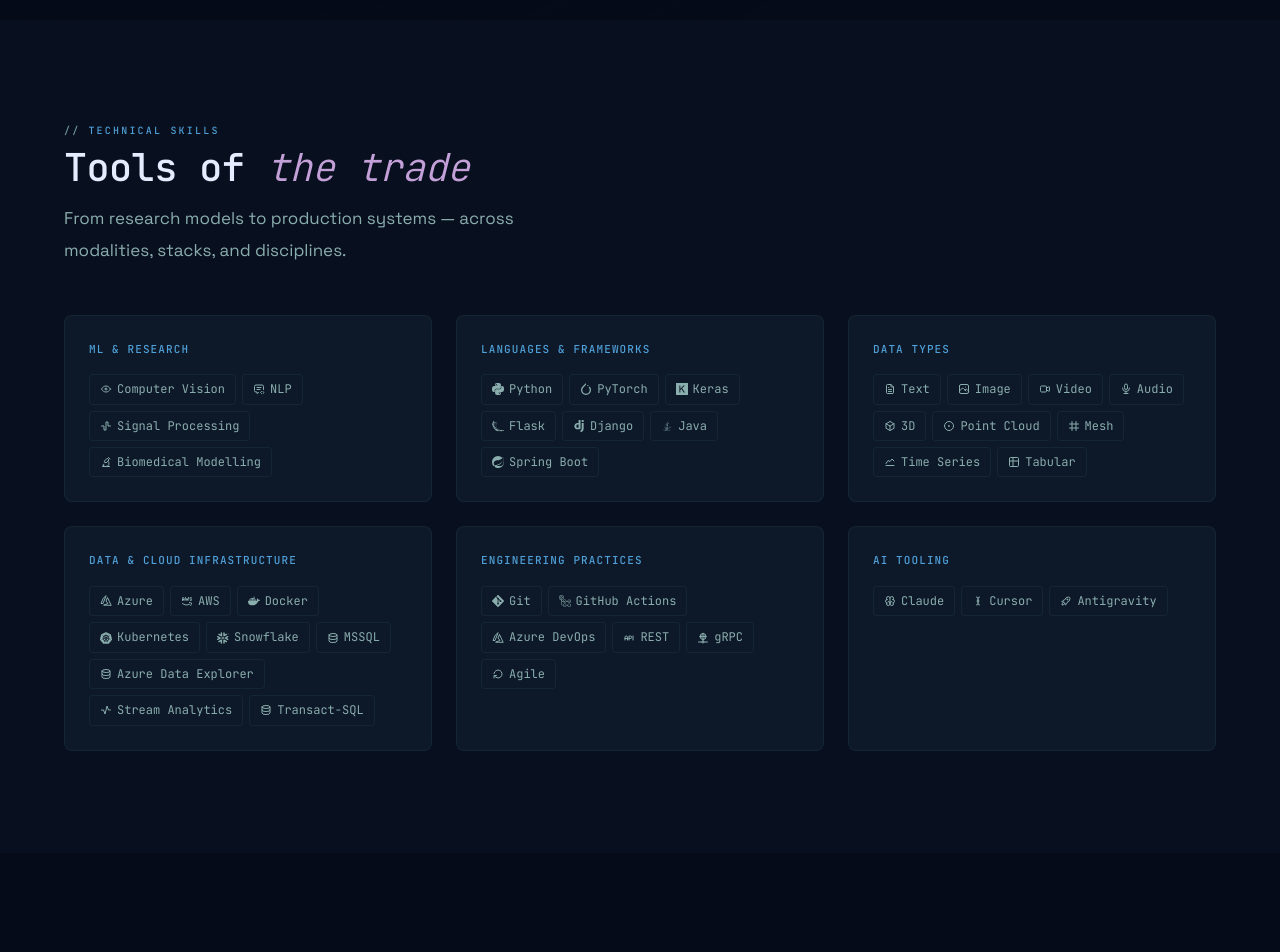
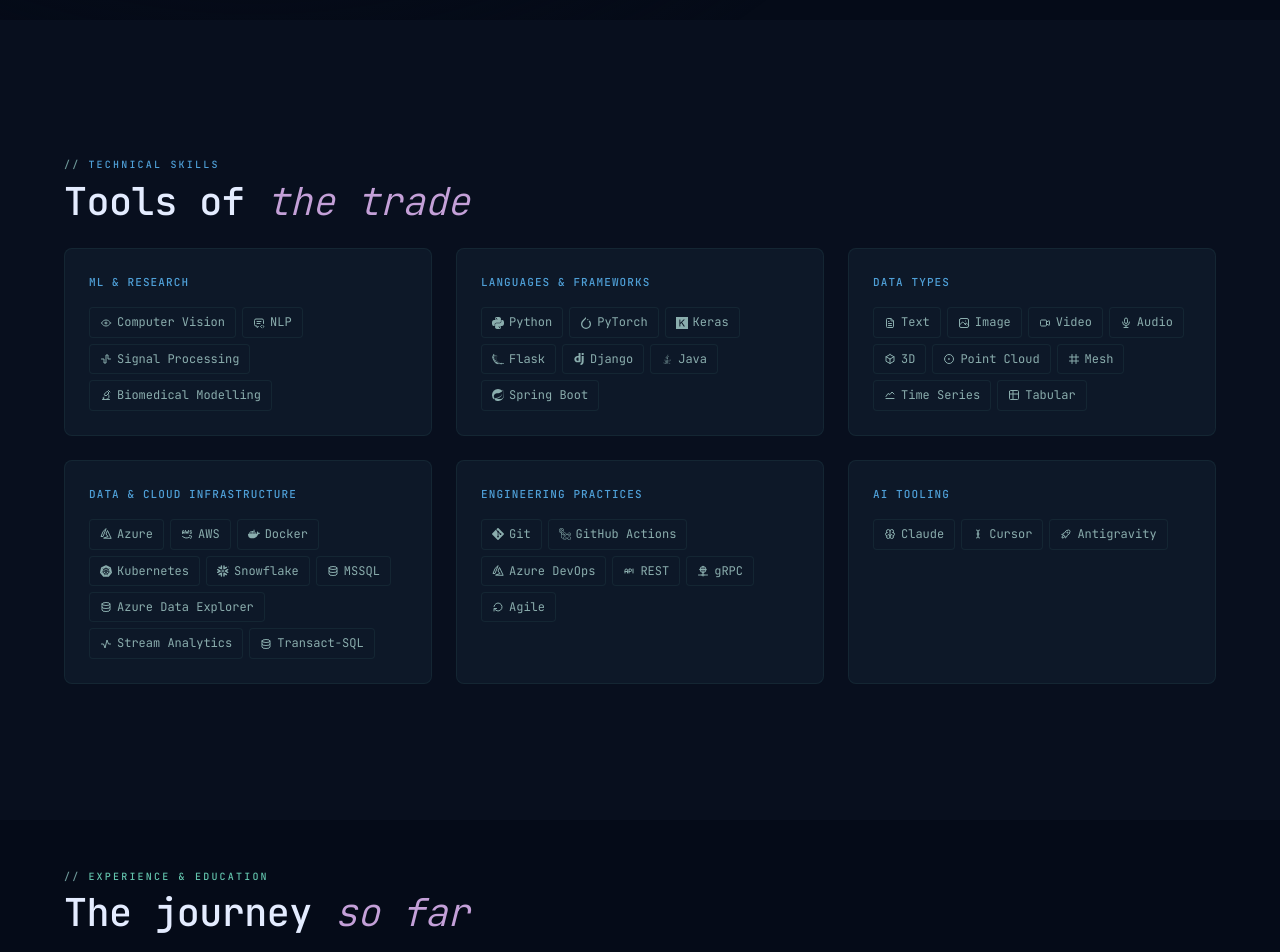
Before and after one commit to savindi-wijenayaka/savindi-wijenayaka.github.io, a Next.js app: page / in a window 1280 px wide. Shown: the part 780-1732 px from the top of the page. Built offline with nearby package versions, Linux system fonts and the light colour scheme.

Commit message:
Adjust section height

```diff
--- a/app/globals.css
+++ b/app/globals.css
@@ -376,7 +376,7 @@
 .blog-featured-grid {
   display: grid;
   grid-template-columns: 1fr 1fr;
-  gap: 3rem;
+  gap: 2rem;
   align-items: center;
 }
 
--- a/components/sections/Achievements.tsx
+++ b/components/sections/Achievements.tsx
@@ -24,7 +24,6 @@
             accent="lavender"
             plain="Highlights & "
             italic="honours"
-            description="Competitions, awards, and milestones across engineering and leadership."
           />
         </RevealOnScroll>
 
@@ -150,11 +149,11 @@
                     if (overlay) overlay.style.transform = "translateY(8px)";
                   }}
                 >
-                  {/* Photo — full width, tall */}
+                  {/* Photo */}
                   <div
                     style={{
                       width: "100%",
-                      height: 220,
+                      height: 140,
                       position: "relative",
                       flexShrink: 0,
                     }}
--- a/components/sections/Blog.tsx
+++ b/components/sections/Blog.tsx
@@ -109,7 +109,7 @@
             position: "relative",
             overflow: "hidden",
             borderRadius: "var(--radius-md)",
-            aspectRatio: "16 / 10",
+            aspectRatio: "16 / 6",
           }}
         >
           {post.coverImage ? (
@@ -204,8 +204,8 @@
           display: "flex",
           gap: "1.5rem",
           alignItems: "flex-start",
-          paddingTop: "1.5rem",
-          paddingBottom: "1.5rem",
+          paddingTop: "1rem",
+          paddingBottom: "1rem",
           borderTop: "1px solid var(--border)",
         }}
         onMouseEnter={(e) => {
@@ -329,13 +329,12 @@
             accent="lavender"
             plain="From the "
             italic="notebook"
-            description="Thoughts on machine learning, open science, and building things that matter."
           />
         </RevealOnScroll>
 
         {/* Featured post */}
         <RevealOnScroll>
-          <div style={{ borderTop: "1px solid var(--border)", paddingTop: "2rem", paddingBottom: "2rem" }}>
+          <div style={{ borderTop: "1px solid var(--border)", paddingTop: "1.25rem", paddingBottom: "1.25rem" }}>
             <FeaturedPost post={featured} />
           </div>
         </RevealOnScroll>
--- a/components/sections/BlogWrapper.tsx
+++ b/components/sections/BlogWrapper.tsx
@@ -9,8 +9,8 @@
 
   if (scraped.length > 0) {
     // Only show featured posts (up to 5) on the home page
-    const featured = scraped.filter((p) => p.featured).slice(0, 5);
-    const source = featured.length > 0 ? featured : scraped.slice(0, 5);
+    const featured = scraped.filter((p) => p.featured).slice(0, 4);
+    const source = featured.length > 0 ? featured : scraped.slice(0, 4);
 
     posts = source.map((p) => ({
       title: p.title,
--- a/components/sections/Contact.tsx
+++ b/components/sections/Contact.tsx
@@ -11,7 +11,10 @@
       style={{
         background: "var(--bg-base)",
         borderTop: "1px solid var(--border)",
-        padding: "clamp(5rem, 10vw, 8rem) clamp(1.5rem, 5vw, 4rem)",
+        minHeight: "100vh",
+        display: "flex",
+        alignItems: "center",
+        padding: "clamp(2rem, 4vw, 3rem) clamp(1.5rem, 5vw, 4rem)",
         textAlign: "center",
       }}
     >
--- a/components/sections/Projects.tsx
+++ b/components/sections/Projects.tsx
@@ -39,7 +39,6 @@
             accent="blue"
             plain="Things I've "
             italic="built"
-            description="Production systems and research projects that solve real problems."
           />
         </RevealOnScroll>
 
--- a/components/sections/Skills.tsx
+++ b/components/sections/Skills.tsx
@@ -14,7 +14,6 @@
             accent="blue"
             plain="Tools of "
             italic="the trade"
-            description="From research models to production systems — across modalities, stacks, and disciplines."
           />
         </RevealOnScroll>
 
--- a/components/sections/Timeline.tsx
+++ b/components/sections/Timeline.tsx
@@ -118,7 +118,6 @@
             accent="emerald"
             plain="The journey "
             italic="so far"
-            description="Industry roles and academic chapters that shaped how I build and think."
           />
         </RevealOnScroll>
 
--- a/components/ui/SectionHeader.tsx
+++ b/components/ui/SectionHeader.tsx
@@ -24,7 +24,7 @@
   description,
 }: SectionHeaderProps) {
   return (
-    <div className="mb-10">
+    <div className="mb-6">
       <div className="section-label" style={{ color: accentVar[accent] }}>
         {label}
       </div>
--- a/components/ui/SectionShell.tsx
+++ b/components/ui/SectionShell.tsx
@@ -2,7 +2,7 @@
 
 /**
  * Standard section wrapper used by every full-width portfolio section.
- * Provides consistent vertical padding and the centred 1200px content column.
+ * Fills exactly one viewport height and centres content vertically.
  *
  * Used by: Skills, Timeline, Projects, Achievements, Blog
  */
@@ -23,11 +23,15 @@
       id={id}
       style={{
         background: bg,
-        padding: "clamp(4rem, 8vw, 7rem) clamp(1.5rem, 5vw, 4rem)",
+        minHeight: "100vh",
+        display: "flex",
+        flexDirection: "column",
+        justifyContent: "center",
+        padding: "clamp(2rem, 4vw, 3rem) clamp(1.5rem, 5vw, 4rem)",
         ...style,
       }}
     >
-      <div style={{ maxWidth: 1200, margin: "0 auto" }}>
+      <div style={{ maxWidth: 1200, margin: "0 auto", width: "100%" }}>
         {children}
       </div>
     </section>
```
